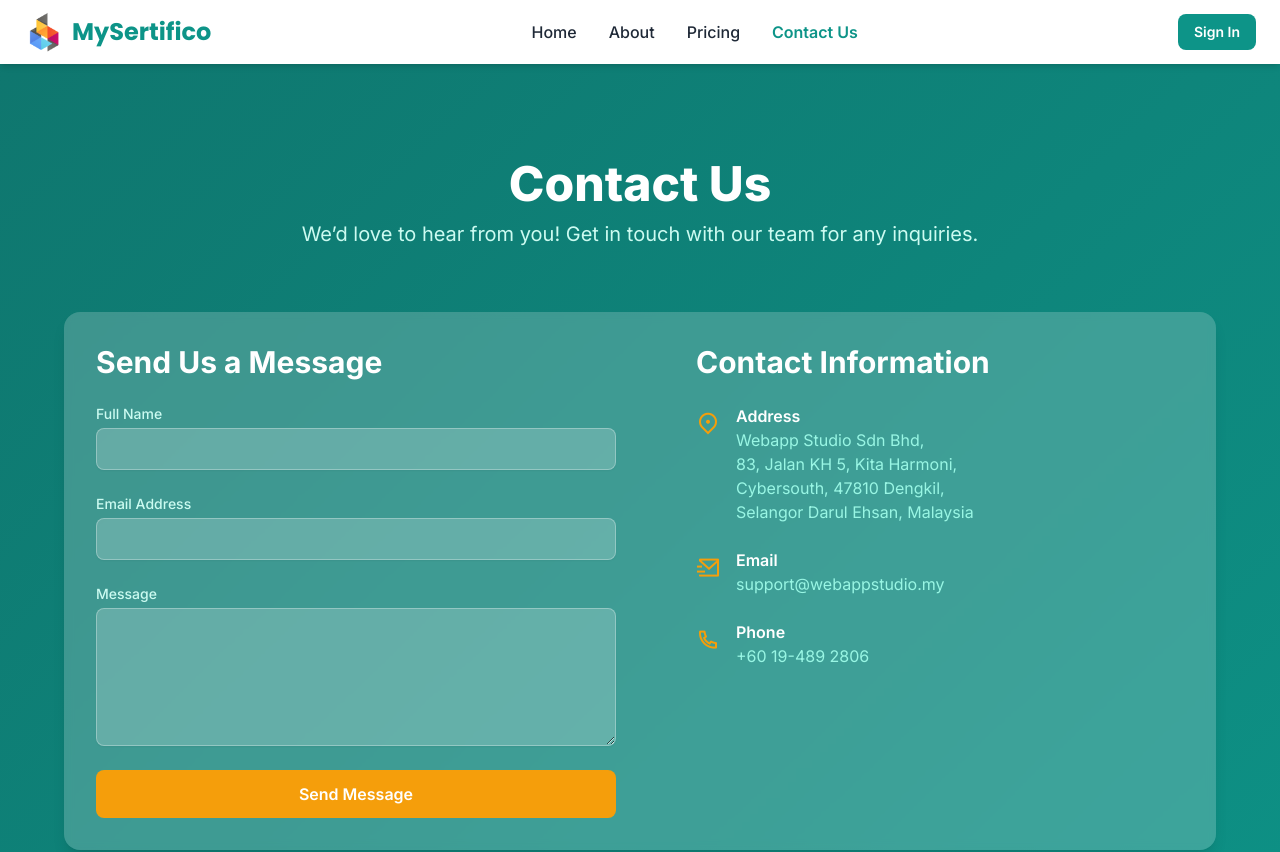
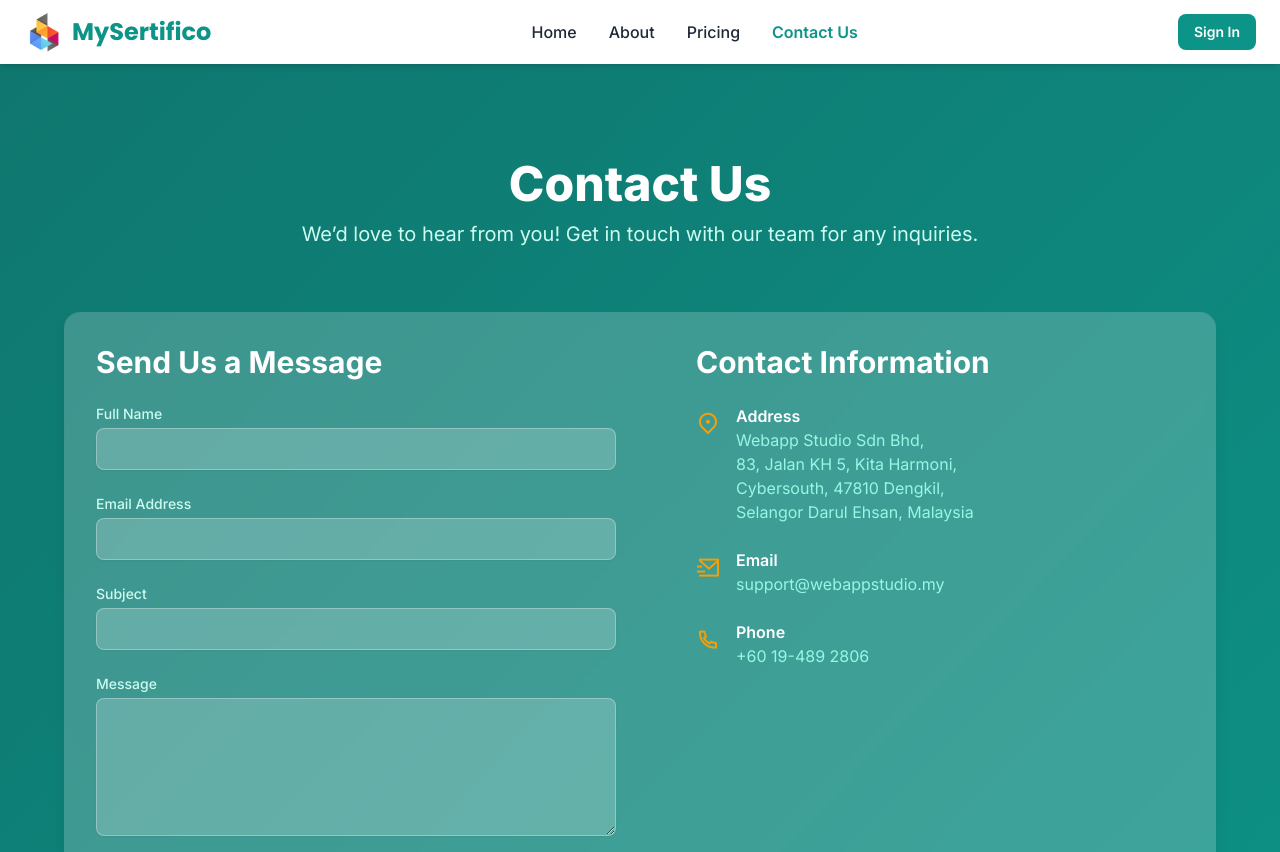
Before and after one commit to webappstudio-my/mysertifico, a React (Vite) app: page /contact-us in a window 1280 px wide. Shown: the top 852 px of the page. Built offline with nearby package versions, Linux system fonts and the light colour scheme.

Commit message:
Added Subject Field for Contact Us Form

```diff
--- a/src/App.jsx
+++ b/src/App.jsx
@@ -81,21 +81,21 @@ function App() {
         <Route path="/auth/forgot-password" element={<ForgotPassword />} />
         <Route path="/dashboard" element={<Dashboard theme={theme} onThemeToggle={toggleTheme} />} />
         <Route path="/my-profile" element={<MyProfile theme={theme} onThemeToggle={toggleTheme} />} />
-        <Route path="/change-password" element={<ChangePassword theme={theme} onThemeToggle={toggleTheme} />} />"
-        <Route path="/template-list" element={<TemplateList theme={theme} onThemeToggle={toggleTheme} />} />"
-        <Route path="/logos-badges" element={<LogosBadges theme={theme} onThemeToggle={toggleTheme} />} />"
+        <Route path="/change-password" element={<ChangePassword theme={theme} onThemeToggle={toggleTheme} />} />
+        <Route path="/template-list" element={<TemplateList theme={theme} onThemeToggle={toggleTheme} />} />
+        <Route path="/logos-badges" element={<LogosBadges theme={theme} onThemeToggle={toggleTheme} />} />
         <Route path="/admin/certificate-list" element={<AdminCertificateList theme={theme} onThemeToggle={toggleTheme} />} />
         <Route path="/admin/view-certificate-batch/:id" element={<AdminViewCertificateBatch theme={theme} onThemeToggle={toggleTheme} />} />
         <Route path="/dashboard/settings/account" element={<AdminAccount theme={theme} onThemeToggle={toggleTheme} />} />
         <Route path="/admin/add-recipient" element={<AdminAddRecipient theme={theme} onThemeToggle={toggleTheme} />} />
         <Route path="/dashboard/settings/recipients" element={<AdminRecipientList theme={theme} onThemeToggle={toggleTheme} />} />
         <Route path="/admin/certificate-recipient-batch" element={<AdminCertificateRecipientBatch theme={theme} onThemeToggle={toggleTheme} />} />
-        <Route path="/settings/organization-settings" element={<OrganizationSettings theme={theme} onThemeToggle={toggleTheme} />} />"
+        <Route path="/settings/organization-settings" element={<OrganizationSettings theme={theme} onThemeToggle={toggleTheme} />} />
         <Route path="/admin/import-recipients" element={<AdminImportRecipients theme={theme} onThemeToggle={toggleTheme} />} />
         <Route path="/admin/view-recipient/:id" element={<AdminViewRecipient theme={theme} onThemeToggle={toggleTheme} />} />
         <Route path="/dashboard/settings/users" element={<AdminUserList theme={theme} onThemeToggle={toggleTheme} />} />
         <Route path="/admin/add-new-user" element={<AddNewUser theme={theme} onThemeToggle={toggleTheme} />} />
-        <Route path="/topup-token" element={<TopUpToken theme={theme} onThemeToggle={toggleTheme} />} />"
+        <Route path="/topup-token" element={<TopUpToken theme={theme} onThemeToggle={toggleTheme} />} />
 
         {/* MyWall */}
 
--- a/src/components/common/ContactForm.jsx
+++ b/src/components/common/ContactForm.jsx
@@ -27,6 +27,16 @@ const ContactForm = () => {
                     />
                 </div>
                 <div>
+                    <label htmlFor="subject" className="block text-sm font-medium text-teal-100">Subject</label>
+                    <input
+                        type="subject"
+                        id="subject"
+                        name="subject"
+                        required
+                        className="mt-1 block w-full bg-white/20 border border-white/30 rounded-lg shadow-sm px-4 py-2 text-white placeholder-teal-200 focus:ring-accent focus:border-accent"
+                    />
+                </div>
+                <div>
                     <label htmlFor="message" className="block text-sm font-medium text-teal-100">Message</label>
                     <textarea
                         id="message"
```
